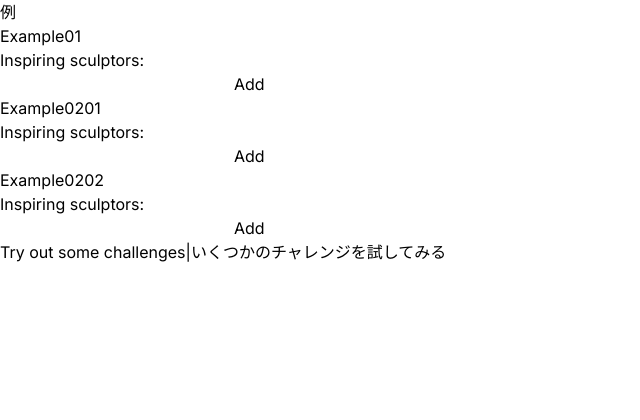
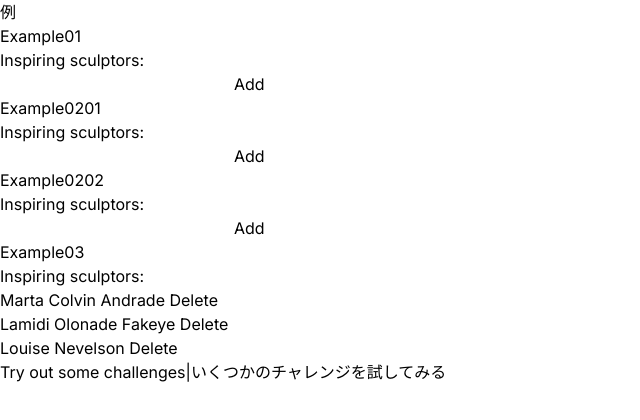
Before and after one commit to ai-biz20-sasaki/learn-react, a Next.js app: page /adding-interactivity/updating-arrays-in-state in a window 1280 px wide. Shown: the top 420 px of the page, without its empty margins (0-640 px from the left). Built offline with nearby package versions, Linux system fonts and the light colour scheme.

Commit message:
Add adding-interactivity/updating-arrays-in-state/example03

```diff
--- /dev/null
+++ b/src/app/adding-interactivity/updating-arrays-in-state/example03.tsx
@@ -0,0 +1,36 @@
+"use client"
+import { useState } from 'react';
+
+let initialArtists = [
+  { id: 0, name: 'Marta Colvin Andrade' },
+  { id: 1, name: 'Lamidi Olonade Fakeye'},
+  { id: 2, name: 'Louise Nevelson'},
+];
+
+export default function List() {
+  const [artists, setArtists] = useState(
+    initialArtists
+  );
+
+  return (
+    <>
+      <h1>Inspiring sculptors:</h1>
+      <ul>
+        {artists.map(artist => (
+          <li key={artist.id}>
+            {artist.name}{' '}
+            <button onClick={() => {
+              setArtists(
+                artists.filter(a =>
+                  a.id !== artist.id
+                )
+              );
+            }}>
+              Delete
+            </button>
+          </li>
+        ))}
+      </ul>
+    </>
+  );
+}
--- a/src/app/adding-interactivity/updating-arrays-in-state/page.tsx
+++ b/src/app/adding-interactivity/updating-arrays-in-state/page.tsx
@@ -4,7 +4,7 @@ import Link from 'next/link'
 import Example01 from './example01'
 import Example0201 from './example0201'
 import Example0202 from './example0202'
-//import Example03 from './example03'
+import Example03 from './example03'
 //import Example04 from './example04'
 //import Example05 from './example05'
 //import Challenge01 from './challenge01'
@@ -30,6 +30,8 @@ export default function Page() {
       <Example0201 />
       <h3>Example0202</h3>
       <Example0202 />
+      <h3>Example03</h3>
+      <Example03 />
       <h2>
         <a
           className=""
```
